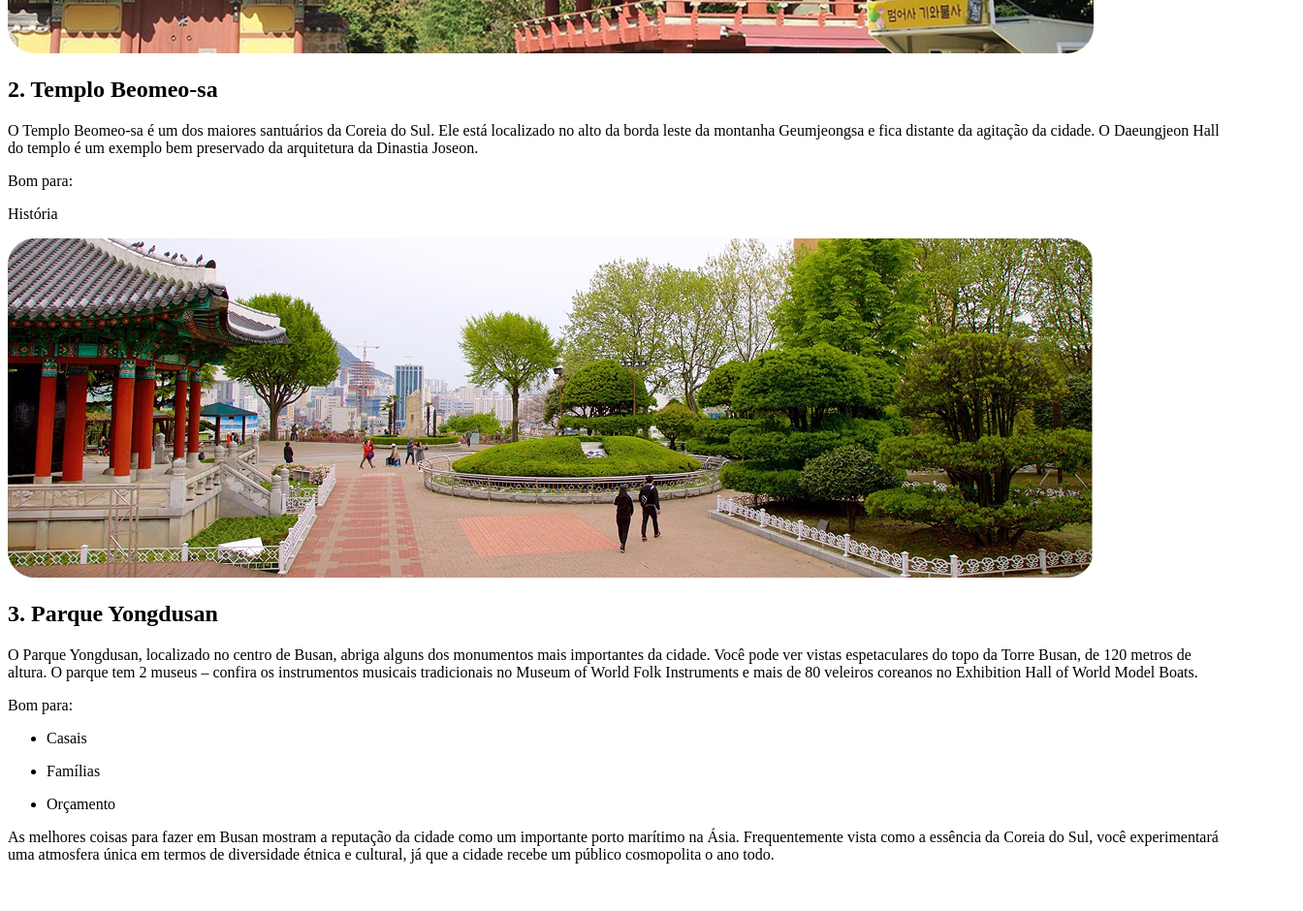
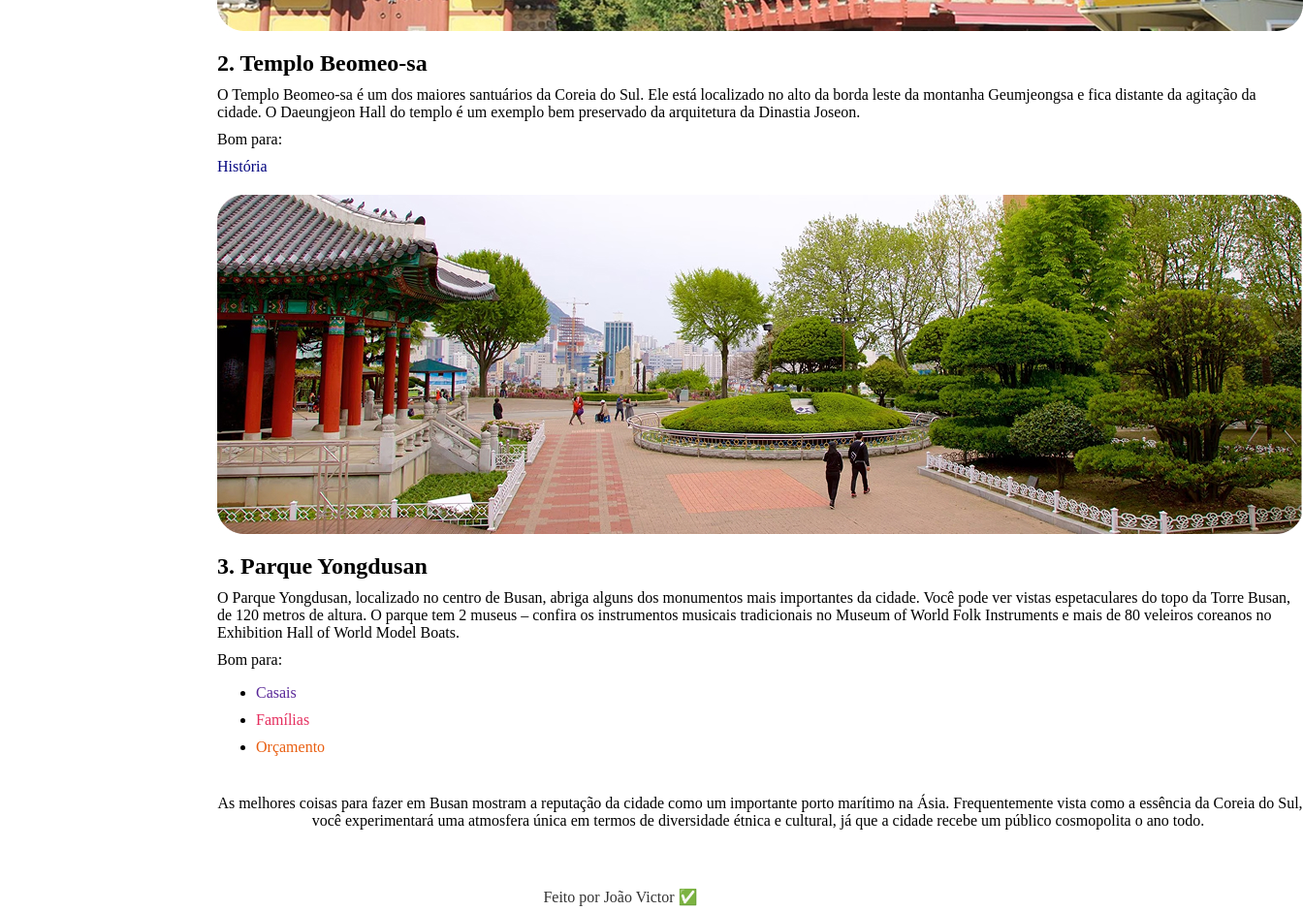
Before and after one commit to joaode0982/projeto-pagina-viagens, a plain HTML site: page index.html in a window 1280 px wide. Shown: the part 1860-2800 px from the top of the page at 97% size, 1344 px wide, since content can reach past the window. Before the commit the page ends 2767 px from the top, so only its background shows below. Drawn offline with Linux system fonts and the light colour scheme.

Commit message:
ajustei espaços e adicionei cores

```diff
--- a/index.html
+++ b/index.html
@@ -9,24 +9,24 @@
 <body>
     <div id="page">
         <main>
-           <section id="description">
+           <section class="bloco" id="description">
             <p class="paragrafo-1">SUA PRÓXIMA VIAGEM</p>
             <h1>Conheça Busan</h1>
             <img src="assets/description + image.jpg" alt="cidade ao anoitecer com ponte no fundo">
            </section>
-           <section id="descubre3destinos">
+           <section class="bloco" id="descubre3destinos">
             <p class="paragrafo-1">PARA OS AMANTES DE HISTÓRIA</p>
             <h1>
                 Descubra 3 destinos imperdíveis em Busan</h1>
 
             <p>
-                As atrações de Busan vão desde templos budistas centenários que pontilham as montanhas e o litoral da cidade até praias imaculadas com águas cristalinas. Esta cidade litorânea tem muitas coisas para fazer o ano todo - as famílias podem passar o tempo em um aquário à beira-mar, os <br> compradores podem explorar bairros vibrantes e os amantes da natureza podem desfrutar de longas caminhadas até mirantes panorâmicos. <br>
+                As atrações de Busan vão desde templos budistas centenários que pontilham as montanhas e o litoral da cidade até praias imaculadas com águas cristalinas. Esta cidade litorânea tem muitas coisas para fazer o ano todo - as famílias podem passar o tempo em um aquário à beira-mar, os  compradores podem explorar bairros vibrantes e os amantes da natureza podem desfrutar de longas caminhadas até mirantes panorâmicos. <br>
                 Os santuários budistas que pontilham a costa e as montanhas de Busan têm uma arquitetura impressionante que irá encantar os fotógrafos.
             </p>
 
             <img src="assets/haedong.jpg" alt="templo-haedong">
            </section>
-           <section id="templohaedong">
+           <section class="bloco" id="templohaedong">
             <h2>1. Templo Haedong Yonggungsa</h2>
             <p>
                 O Templo Haedong Yonggungsa é um templo budista localizado no extremo nordeste de Busan. Construído em 1376, é um dos poucos templos na Coreia construídos à beira-mar – você pode desfrutar de vistas do Mar do Leste de um lado e de belas montanhas do outro.
@@ -34,37 +34,43 @@
             <p class="paragrafo-2">
                 Bom para:
             </p>
-            <p class="paragrafo-3">Historia</p>
+            <p class="paragrafo-3">História</p>
            </section>
-           <section id="beomeo-sa">
+           <section class="bloco" id="beomeo-sa">
             <img src="assets/beomeo-sa.jpg" alt="templo-beomeo-sa">
             <h2>2. Templo Beomeo-sa</h2>
             <p>
                 O Templo Beomeo-sa é um dos maiores santuários da Coreia do Sul. Ele está localizado no alto da borda leste da montanha Geumjeongsa e fica distante da agitação da cidade. O Daeungjeon Hall do templo é um exemplo bem preservado da arquitetura da Dinastia Joseon.
             </p>
-            <p>Bom para: </p>
-            <p>História</p>
+            <p> Bom para: </p>
+            <p class="paragrafo-3">História</p>
            </section>
-           <section id="yongdusan">
+           <section class="bloco" id="yongdusan">
             <img src="assets/yongdusan.jpg" alt="parque yongdusan">
             <h2>3. Parque Yongdusan</h2>
             <p>O Parque Yongdusan, localizado no centro de Busan, abriga alguns dos monumentos mais importantes da cidade. Você pode ver vistas espetaculares do topo da Torre Busan, de 120 metros de altura. O parque tem 2 museus – confira os instrumentos musicais tradicionais no Museum of World Folk Instruments e mais de 80 veleiros coreanos no Exhibition Hall of World Model Boats.</p>
 
             <p class="paragrafo-2">Bom para:</p>
             <ul>
-            <li><p class="paragrafo-4"></p>Casais</li>
-            <li><p class="paragrafo-5"></p>Famílias</li>
-            <li><p class="paragrafo-6"></p>Orçamento</li>
+            <li><p class="paragrafo-4">Casais</p></li>
+            <li><p class="paragrafo-5">Famílias</p></li>
+            <li><p class="paragrafo-6">Orçamento</p></li>
             </ul>
 
            </section>
            <section id="descriptionfinal">
-            <p>
+            <p class="paragrafo-7">
                 As melhores coisas para fazer em Busan mostram a reputação da cidade como um importante porto marítimo na Ásia. Frequentemente vista como a essência da Coreia do Sul, você experimentará uma atmosfera única em termos de diversidade étnica e cultural, já que a cidade recebe um público cosmopolita o ano todo.
             </p>
            </section>
+
+           <footer class="rodape">
+        Feito por João Victor ✅
+
+</footer>
         </main>
 
     </div>
+
 </body>
 </html>
--- a/style.css
+++ b/style.css
@@ -0,0 +1,74 @@
+#page {
+    width: 65%;
+    margin: 0 auto;
+}
+
+body {
+    height: 100%;
+    margin: 0;
+  }
+
+  body {
+    display: flex;
+    justify-content: center;
+    align-items: center;
+  }
+
+  p {
+    margin-bottom: 20px;
+  }
+
+  img {
+    margin-top: 20px;
+  }
+
+  .paragrafo-1 {
+    color: red;
+  }
+
+  .paragrafo-3 {
+    color: rgb(2, 4, 127);
+  }
+  .paragrafo-4{
+    color: #592798;
+  }
+  .paragrafo-5 {
+    color: #E52E5E;
+  }
+  .paragrafo-6{
+    color: #e95e10;
+  }
+
+  .bloco {
+    width: 1120px;
+    margin: 0 auto;
+    text-align: left;
+  }
+
+  .bloco img {
+    width: 100%;
+    height: auto;
+    display: block;
+    margin-bottom: 20px;
+  }
+
+  .bloco p,
+  .bloco h2 {
+    margin: 10px 0;
+  }
+
+  .paragrafo-7 {
+    text-align: center;
+    margin-top: 40px;
+    margin-bottom: 40px;
+    width: 1120px;
+    margin-left: auto;
+    margin-right: auto;
+  }
+  .rodape {
+    text-align: center;
+    padding: 20px;
+    background-color: #ffffff;
+    color: #333;
+    font-size: 16px;
+  }
```
